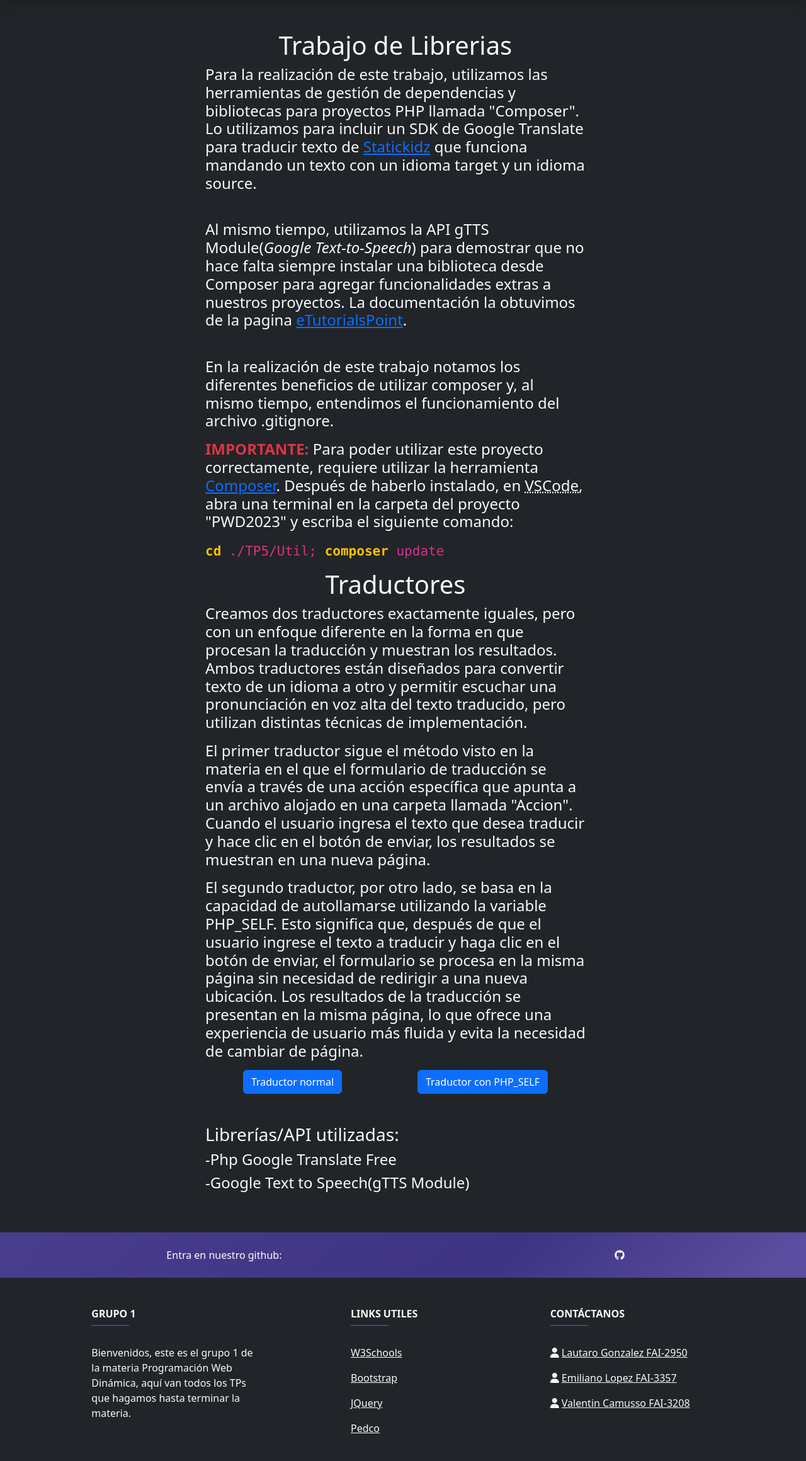
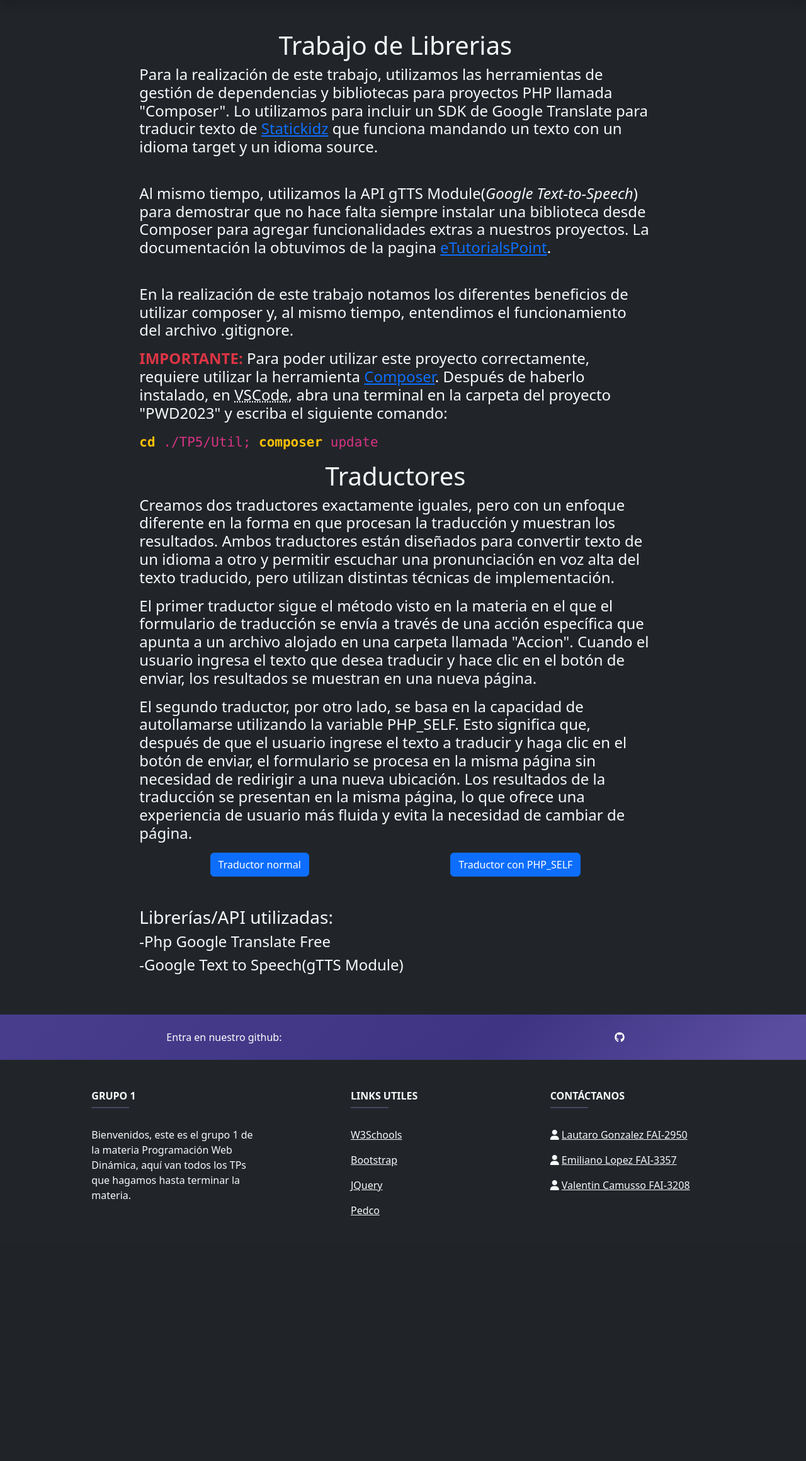
Before and after one commit to VintuuS2/PWD2023, a PHP site: page /TP5/Vista/Index.php in a window 1280 px wide. Shown: the part 56-2376 px from the top of the page at 63% size. After the commit the page ends 1986 px from the top, so only its background shows below. Run offline with PHP 8.4, Linux system fonts and the light colour scheme; some libraries are stand-ins or nearby versions.

Commit message:
mejora index minima

```diff
--- a/TP5/Vista/Index.php
+++ b/TP5/Vista/Index.php
@@ -8,7 +8,7 @@
 
 <div class="w-100 row bg-dark m-auto py-5">
     <div class="d-flex row justify-content-center align-items-center">
-        <div class="col-12 col-md-8 col-xl-6 text-light h4">
+        <div class="col-12 col-md-10 col-xl-8 text-light h4">
             <div>
                 <h1 class="text-center">Trabajo de Librerias</h1>
                 <p>Para la realización de este trabajo, utilizamos las herramientas de gestión de dependencias y bibliotecas para proyectos PHP llamada "Composer". Lo utilizamos para incluir un SDK de Google Translate para traducir texto de <a href="https://github.com/statickidz" target="_blank">Statickidz</a> que funciona mandando un texto con un idioma target y un idioma source.</p> <br>
```
